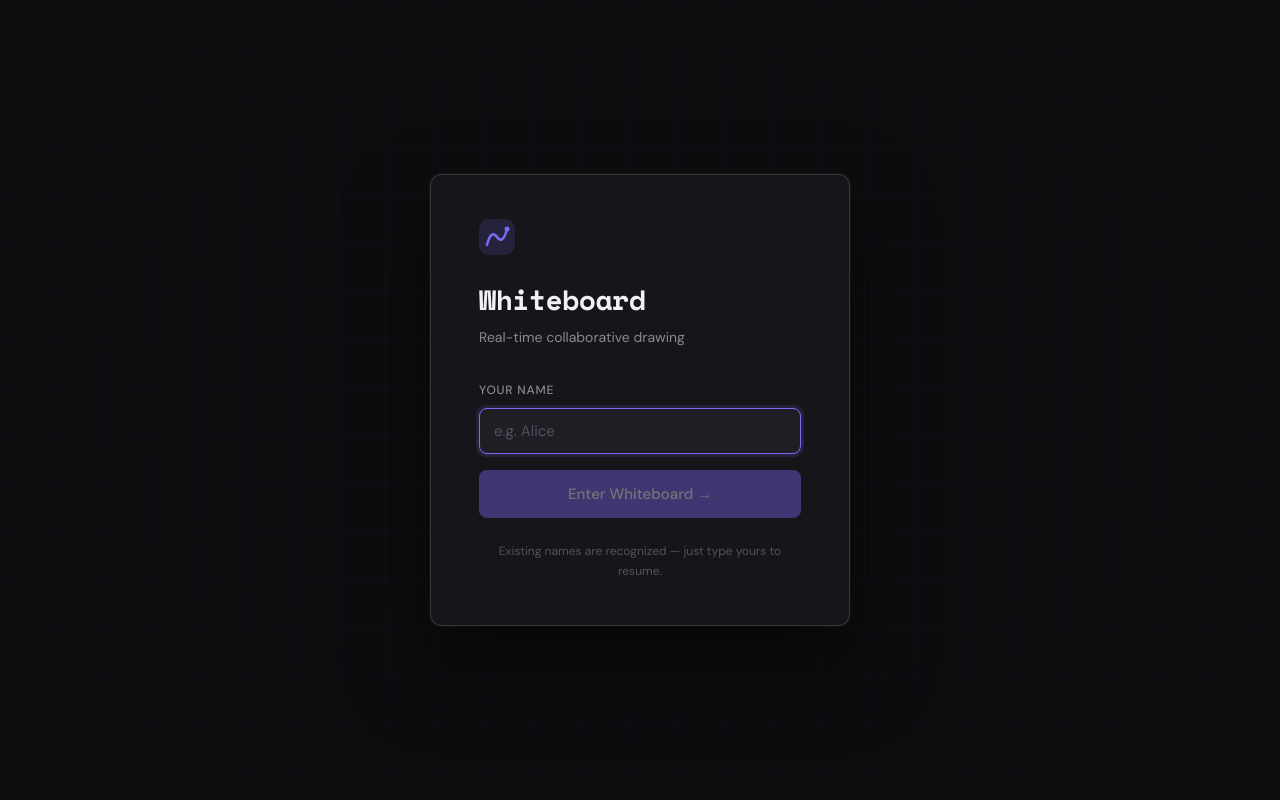
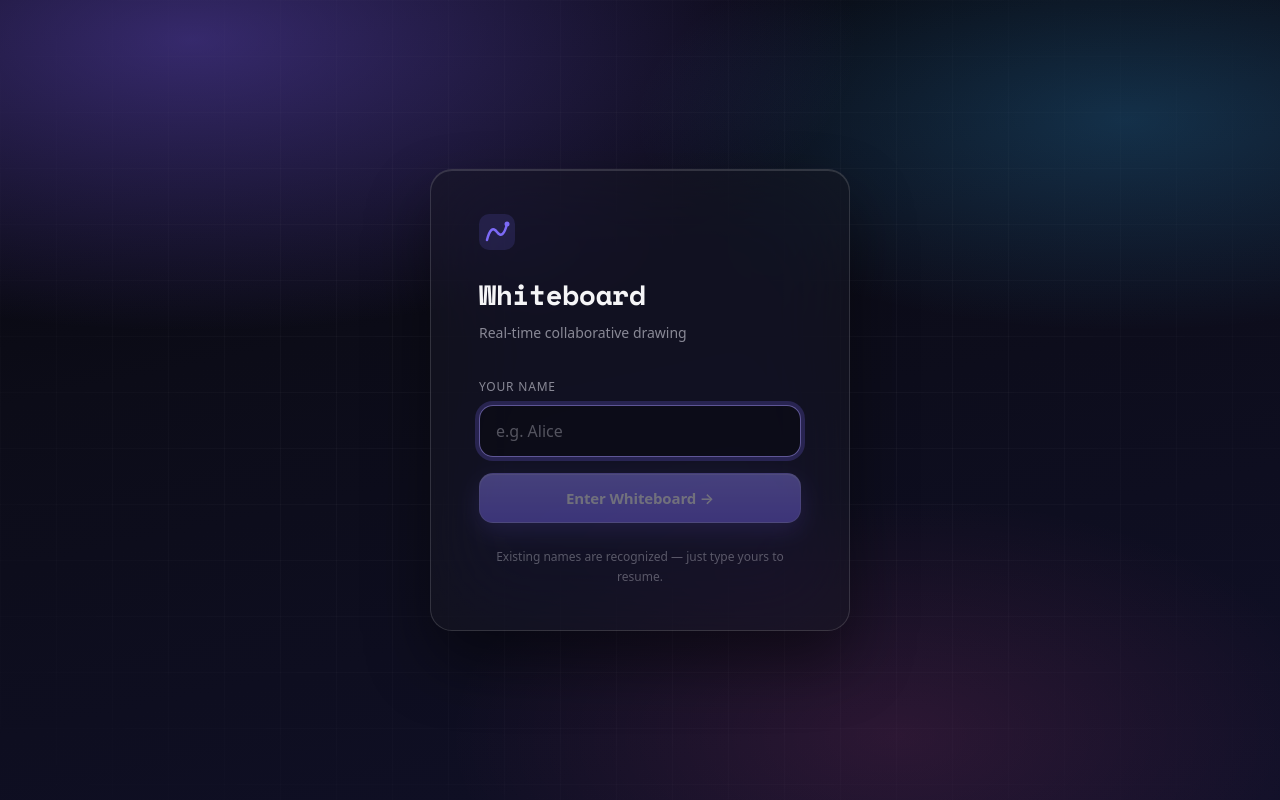
Before and after one commit to BrandoCommando/whiteboard, a Next.js app: page / in a window 1280 px wide. Built offline with nearby package versions, Linux system fonts and the light colour scheme; no server answers.

Commit message:
Glassy UI

```diff
--- a/app/globals.css
+++ b/app/globals.css
@@ -5,34 +5,46 @@
 }
 
 :root {
-  --bg: #0d0d0f;
-  --surface: #16161a;
-  --surface-2: #1e1e24;
-  --surface-3: #26262e;
-  --border: rgba(255, 255, 255, 0.08);
-  --border-strong: rgba(255, 255, 255, 0.14);
-  --text: #f0f0f5;
-  --text-muted: #888896;
-  --text-dim: #52525e;
+  --bg: #07070c;
+  --surface: rgba(22, 22, 28, 0.55);
+  --surface-2: rgba(32, 32, 40, 0.5);
+  --surface-3: rgba(44, 44, 54, 0.55);
+  --border: rgba(255, 255, 255, 0.1);
+  --border-strong: rgba(255, 255, 255, 0.18);
+  --text: #f5f5f7;
+  --text-muted: rgba(235, 235, 245, 0.55);
+  --text-dim: rgba(235, 235, 245, 0.32);
   --accent: #7c6af7;
-  --accent-dim: rgba(124, 106, 247, 0.15);
-  --accent-glow: rgba(124, 106, 247, 0.3);
-  --danger: #f04438;
-  --success: #12b76a;
-  --warning: #f79009;
-  --radius: 8px;
-  --radius-lg: 12px;
-  --font-mono: 'Space Mono', monospace;
-  --font-body: 'DM Sans', sans-serif;
-  --toolbar-w: 68px;
-  --sidebar-w: 240px;
-  --transition: 150ms cubic-bezier(0.4, 0, 0.2, 1);
+  --accent-dim: rgba(124, 106, 247, 0.22);
+  --accent-glow: rgba(124, 106, 247, 0.38);
+  --danger: #ff453a;
+  --success: #32d74b;
+  --warning: #ff9f0a;
+  --radius: 12px;
+  --radius-lg: 22px;
+  --font-mono: ui-monospace, 'SF Mono', 'Space Mono', monospace;
+  --font-body: system-ui, -apple-system, 'SF Pro Text', 'DM Sans', sans-serif;
+  --toolbar-w: 72px;
+  --sidebar-w: 248px;
+  --transition: 180ms cubic-bezier(0.25, 0.1, 0.25, 1);
+  --glass-bg: rgba(24, 24, 30, 0.52);
+  --glass-bg-elevated: rgba(34, 34, 42, 0.62);
+  --glass-blur: 48px;
+  --glass-saturate: saturate(200%);
+  --glass-highlight: inset 0 1px 0 rgba(255, 255, 255, 0.14);
+  --glass-shadow: 0 24px 48px rgba(0, 0, 0, 0.38), 0 0 0 0.5px rgba(255, 255, 255, 0.06) inset;
 }
 
 html, body {
   height: 100%;
   overflow: hidden;
-  background: var(--bg);
+  background-color: var(--bg);
+  background-image:
+    radial-gradient(ellipse 100% 70% at 15% 5%, rgba(120, 90, 240, 0.42), transparent 52%),
+    radial-gradient(ellipse 80% 55% at 88% 15%, rgba(50, 180, 255, 0.22), transparent 48%),
+    radial-gradient(ellipse 70% 60% at 70% 92%, rgba(255, 80, 160, 0.12), transparent 50%),
+    linear-gradient(168deg, #05050a 0%, #0c0c18 38%, #101028 100%);
+  background-attachment: fixed;
   color: var(--text);
   font-family: var(--font-body);
   font-size: 14px;
@@ -54,7 +66,12 @@ input {
 /* Scrollbar */
 ::-webkit-scrollbar { width: 6px; }
 ::-webkit-scrollbar-track { background: transparent; }
-::-webkit-scrollbar-thumb { background: var(--surface-3); border-radius: 3px; }
+::-webkit-scrollbar-thumb {
+  background: rgba(255, 255, 255, 0.14);
+  border-radius: 100px;
+  border: 2px solid transparent;
+  background-clip: padding-box;
+}
 
 /* Animations */
 @keyframes fadeIn {
@@ -90,13 +107,16 @@ input {
   left: calc(100% + 10px);
   top: 50%;
   transform: translateY(-50%);
-  background: var(--surface-3);
+  background: var(--glass-bg-elevated);
+  -webkit-backdrop-filter: var(--glass-saturate) blur(20px);
+  backdrop-filter: var(--glass-saturate) blur(20px);
   border: 1px solid var(--border-strong);
+  box-shadow: var(--glass-highlight), 0 12px 28px rgba(0, 0, 0, 0.35);
   color: var(--text);
   font-size: 12px;
   white-space: nowrap;
-  padding: 5px 10px;
-  border-radius: 6px;
+  padding: 7px 12px;
+  border-radius: 12px;
   pointer-events: none;
   z-index: 100;
   font-family: var(--font-body);
--- a/app/page.tsx
+++ b/app/page.tsx
@@ -34,13 +34,21 @@ export default function Home() {
   if (loading) {
     return (
       <div style={{
-        height: '100vh', display: 'flex', alignItems: 'center', justifyContent: 'center',
-        background: 'var(--bg)',
+        height: '100dvh',
+        minHeight: '100vh',
+        display: 'flex',
+        alignItems: 'center',
+        justifyContent: 'center',
+        background: 'transparent',
       }}>
         <div style={{
-          width: 28, height: 28, border: '2px solid var(--border)',
-          borderTopColor: 'var(--accent)', borderRadius: '50%',
+          width: 32,
+          height: 32,
+          border: '2px solid rgba(255,255,255,0.12)',
+          borderTopColor: 'var(--accent)',
+          borderRadius: '50%',
           animation: 'spin 0.7s linear infinite',
+          boxShadow: '0 8px 24px rgba(0,0,0,0.25)',
         }} />
       </div>
     );
--- a/components/Canvas.module.css
+++ b/components/Canvas.module.css
@@ -7,7 +7,7 @@
 .dotGrid {
   position: absolute;
   inset: 0;
-  background-image: radial-gradient(circle, rgba(255,255,255,0.07) 1px, transparent 1px);
+  background-image: radial-gradient(circle, rgba(255, 255, 255, 0.045) 1px, transparent 1px);
   background-size: 28px 28px;
   pointer-events: none;
 }
@@ -40,10 +40,16 @@
 .cursorLabel {
   font-family: var(--font-mono);
   font-size: 10px;
+  font-weight: 600;
+  letter-spacing: 0.02em;
   color: #fff;
-  padding: 2px 6px;
-  border-radius: 4px;
+  padding: 4px 8px;
+  border-radius: 8px;
   white-space: nowrap;
-  opacity: 0.9;
+  opacity: 0.95;
   transform: translateY(-2px);
+  -webkit-backdrop-filter: blur(16px) saturate(180%);
+  backdrop-filter: blur(16px) saturate(180%);
+  border: 1px solid rgba(255, 255, 255, 0.22);
+  box-shadow: 0 4px 14px rgba(0, 0, 0, 0.25);
 }
--- a/components/LoginScreen.module.css
+++ b/components/LoginScreen.module.css
@@ -1,33 +1,37 @@
 .wrapper {
   height: 100vh;
+  height: 100dvh;
   display: flex;
   align-items: center;
   justify-content: center;
-  background: var(--bg);
+  background: transparent;
   position: relative;
   overflow: hidden;
+  padding: max(16px, env(safe-area-inset-top)) max(16px, env(safe-area-inset-right)) max(16px, env(safe-area-inset-bottom)) max(16px, env(safe-area-inset-left));
 }
 
 .grid {
   position: absolute;
   inset: 0;
   background-image:
-    linear-gradient(rgba(124, 106, 247, 0.04) 1px, transparent 1px),
-    linear-gradient(90deg, rgba(124, 106, 247, 0.04) 1px, transparent 1px);
-  background-size: 48px 48px;
-  mask-image: radial-gradient(ellipse 70% 70% at center, black 30%, transparent 100%);
+    linear-gradient(rgba(255, 255, 255, 0.03) 1px, transparent 1px),
+    linear-gradient(90deg, rgba(255, 255, 255, 0.03) 1px, transparent 1px);
+  background-size: 56px 56px;
+  mask-image: radial-gradient(ellipse 75% 75% at center, black 25%, transparent 100%);
 }
 
 .card {
   position: relative;
-  background: var(--surface);
-  border: 1px solid var(--border-strong);
+  background: var(--glass-bg);
+  -webkit-backdrop-filter: var(--glass-saturate) blur(var(--glass-blur));
+  backdrop-filter: var(--glass-saturate) blur(var(--glass-blur));
+  border: 1px solid rgba(255, 255, 255, 0.14);
   border-radius: var(--radius-lg);
   padding: 44px 48px;
   width: 100%;
   max-width: 420px;
   animation: fadeIn 0.4s ease;
-  box-shadow: 0 0 0 1px rgba(255,255,255,0.03), 0 40px 80px rgba(0,0,0,0.5);
+  box-shadow: var(--glass-highlight), 0 32px 64px rgba(0, 0, 0, 0.45);
 }
 
 .logo {
@@ -64,20 +68,21 @@
 }
 
 .input {
-  background: var(--surface-2);
-  border: 1px solid var(--border-strong);
-  border-radius: var(--radius);
-  padding: 12px 14px;
+  background: rgba(0, 0, 0, 0.22);
+  border: 1px solid rgba(255, 255, 255, 0.12);
+  border-radius: 14px;
+  padding: 14px 16px;
   color: var(--text);
-  font-size: 15px;
+  font-size: 16px;
   width: 100%;
   outline: none;
-  transition: border-color var(--transition), box-shadow var(--transition);
+  transition: border-color var(--transition), box-shadow var(--transition), background var(--transition);
 }
 
 .input:focus {
-  border-color: var(--accent);
-  box-shadow: 0 0 0 3px var(--accent-dim);
+  border-color: rgba(164, 150, 255, 0.55);
+  background: rgba(0, 0, 0, 0.28);
+  box-shadow: 0 0 0 4px var(--accent-dim);
 }
 
 .input::placeholder {
@@ -92,23 +97,26 @@
 
 .btn {
   margin-top: 6px;
-  background: var(--accent);
+  background: linear-gradient(180deg, #9488ff 0%, var(--accent) 100%);
   color: #fff;
-  border-radius: var(--radius);
+  border-radius: 14px;
   padding: 13px 20px;
   font-size: 15px;
-  font-weight: 500;
+  font-weight: 600;
+  letter-spacing: -0.01em;
   transition: opacity var(--transition), transform var(--transition), box-shadow var(--transition);
   display: flex;
   align-items: center;
   justify-content: center;
   gap: 8px;
-  height: 48px;
+  height: 50px;
+  border: 1px solid rgba(255, 255, 255, 0.18);
+  box-shadow: inset 0 1px 0 rgba(255, 255, 255, 0.22), 0 8px 24px rgba(124, 106, 247, 0.35);
 }
 
 .btn:hover:not(:disabled) {
-  opacity: 0.9;
-  box-shadow: 0 0 24px var(--accent-glow);
+  opacity: 0.95;
+  box-shadow: inset 0 1px 0 rgba(255, 255, 255, 0.25), 0 12px 32px var(--accent-glow);
   transform: translateY(-1px);
 }
 
--- a/components/UsersPanel.module.css
+++ b/components/UsersPanel.module.css
@@ -1,12 +1,17 @@
 .panel {
   width: var(--sidebar-w);
-  height: 100vh;
-  background: var(--surface);
-  border-left: 1px solid var(--border);
+  height: 100%;
+  min-height: 0;
+  background: var(--glass-bg);
+  -webkit-backdrop-filter: var(--glass-saturate) blur(var(--glass-blur));
+  backdrop-filter: var(--glass-saturate) blur(var(--glass-blur));
+  border: 1px solid rgba(255, 255, 255, 0.12);
+  border-radius: var(--radius-lg);
+  box-shadow: var(--glass-highlight), var(--glass-shadow);
   display: flex;
   flex-direction: column;
-  padding: 20px 16px;
-  gap: 12px;
+  padding: 18px 16px;
+  gap: 14px;
   flex-shrink: 0;
   overflow-y: auto;
 }
@@ -41,23 +46,25 @@
   align-items: center;
   gap: 10px;
   width: 100%;
-  padding: 8px 10px;
-  border-radius: var(--radius);
-  background: var(--surface-2);
+  padding: 10px 12px;
+  border-radius: 14px;
+  background: rgba(255, 255, 255, 0.06);
+  -webkit-backdrop-filter: blur(20px);
+  backdrop-filter: blur(20px);
   animation: slideIn 0.2s ease;
-  border: 1px solid transparent;
+  border: 1px solid rgba(255, 255, 255, 0.08);
   text-align: left;
   color: inherit;
   cursor: pointer;
 }
 
 .user:hover {
-  border-color: var(--border-strong);
-  background: color-mix(in srgb, var(--surface-2) 82%, var(--accent-dim));
+  border-color: rgba(255, 255, 255, 0.16);
+  background: rgba(255, 255, 255, 0.1);
 }
 
 .user.hidden {
-  opacity: 0.45;
+  opacity: 0.42;
 }
 
 .avatar {
@@ -110,7 +117,7 @@
 
 .online {
   background: var(--success);
-  box-shadow: 0 0 0 3px color-mix(in srgb, var(--success) 22%, transparent);
+  box-shadow: 0 0 0 3px rgba(50, 215, 75, 0.22);
 }
 
 .offline {
--- a/components/WhiteboardApp.module.css
+++ b/components/WhiteboardApp.module.css
@@ -1,14 +1,31 @@
 .root {
   display: flex;
+  align-items: stretch;
+  gap: 10px;
   height: 100vh;
+  height: 100dvh;
+  padding: 12px;
+  padding-bottom: max(12px, env(safe-area-inset-bottom));
+  padding-left: max(12px, env(safe-area-inset-left));
+  padding-right: max(12px, env(safe-area-inset-right));
+  padding-top: max(12px, env(safe-area-inset-top));
   overflow: hidden;
-  background: var(--bg);
+  background: transparent;
 }
 
 .main {
   flex: 1;
   position: relative;
   overflow: hidden;
+  min-width: 0;
+  border-radius: var(--radius-lg);
+  border: 1px solid rgba(255, 255, 255, 0.1);
+  background: rgba(6, 6, 10, 0.35);
+  -webkit-backdrop-filter: blur(24px) saturate(160%);
+  backdrop-filter: blur(24px) saturate(160%);
+  box-shadow:
+    var(--glass-highlight),
+    0 20px 50px rgba(0, 0, 0, 0.35);
 }
 
 .loader {
```
Also changed, not shown: components/Toolbar.module.css (+67 -36 lines).
